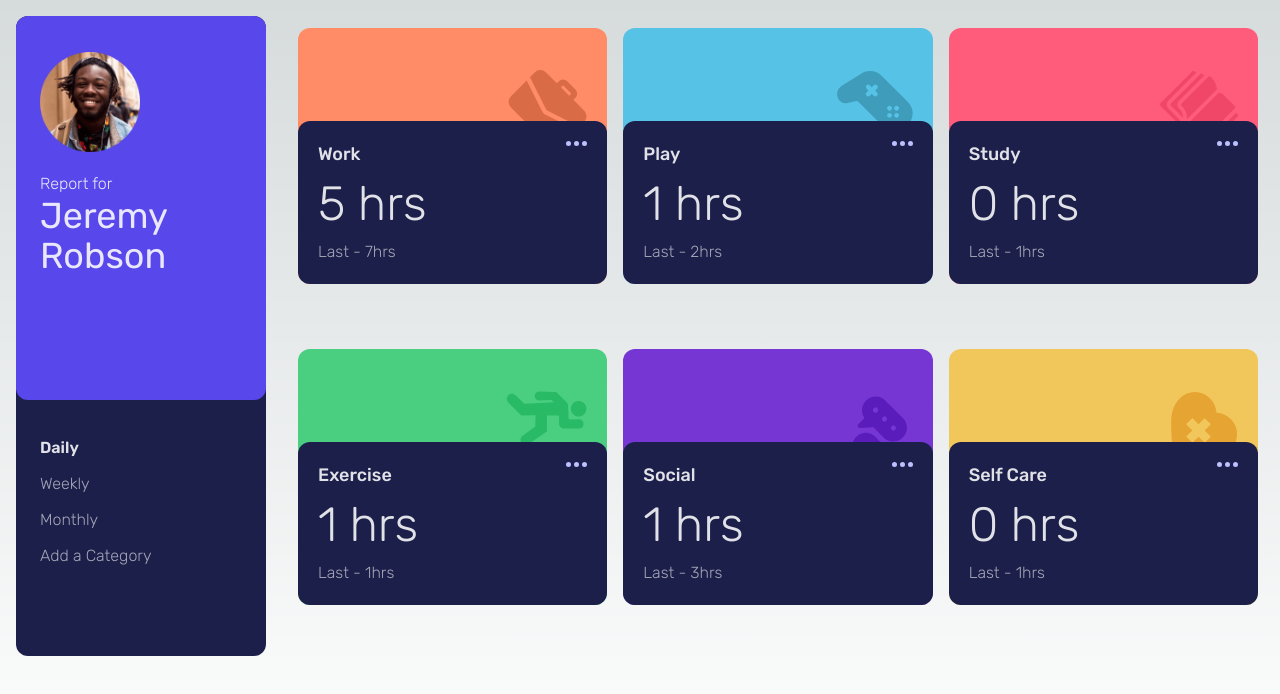
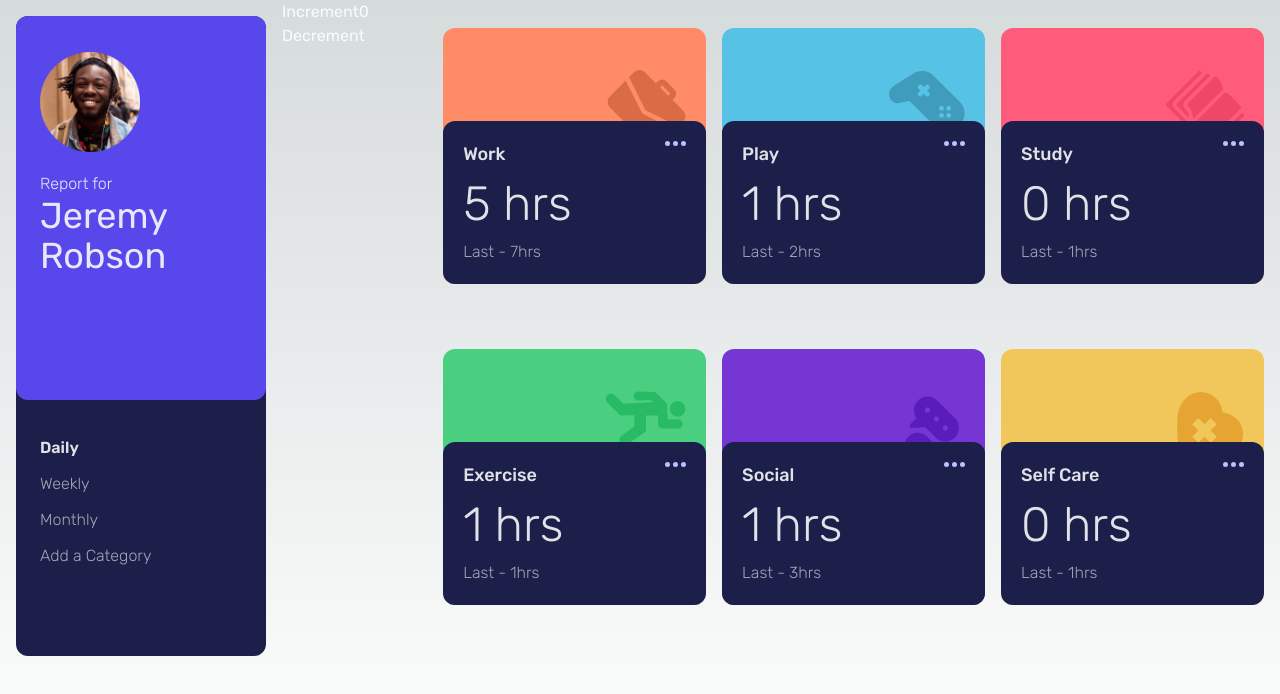
Before and after one commit to DavidVerghese/time-tracking-dashboard, a Next.js app: page /t/daily in a window 1280 px wide. Shown: the top 694 px of the page. Built offline with nearby package versions, Linux system fonts and the light colour scheme.

Commit message:
add redux

```diff
--- a/app/Grid/Grid.tsx
+++ b/app/Grid/Grid.tsx
@@ -1,5 +1,9 @@
+'use client'
 import Category from "../Category/Category";
 import tasksData from '../data.json'
+import { store } from '../store'
+import { Provider } from 'react-redux'
+import Counter from '../features/counter/Counter'
 
 interface GridProps {
 	timeframe: string
@@ -8,11 +12,14 @@
 export default function Grid({timeframe}: GridProps) {
 
 	return (
+		<Provider store={store}>
+			<Counter />
 			<div className="sm:grid grid-cols-2 lg:grid-cols-3 gap-4 sm:w-3/4 sm:h-4/5 m-4">
 				{tasksData.map((category, key) => (
 				<Category category={category} timeframe={timeframe} key={key} />
 					))
 				}
 			</div>
+		</Provider>
 	)
 }
--- /dev/null
+++ b/app/features/counter/Counter.tsx
@@ -0,0 +1,29 @@
+import React from 'react'
+import type { RootState } from '../../store'
+import { useSelector, useDispatch } from 'react-redux'
+import { decrement, increment } from './counterSlice'
+
+export default function Counter() {
+  const count = useSelector((state: RootState) => state.counter.value)
+  const dispatch = useDispatch()
+
+  return (
+    <div>
+      <div>
+        <button
+          aria-label="Increment value"
+          onClick={() => dispatch(increment())}
+        >
+          Increment
+        </button>
+        <span>{count}</span>
+        <button
+          aria-label="Decrement value"
+          onClick={() => dispatch(decrement())}
+        >
+          Decrement
+        </button>
+      </div>
+    </div>
+  )
+}
--- /dev/null
+++ b/app/features/counter/counterSlice.ts
@@ -0,0 +1,35 @@
+import { createSlice } from '@reduxjs/toolkit'
+import type { PayloadAction } from '@reduxjs/toolkit'
+
+export interface CounterState {
+  value: number
+}
+
+const initialState: CounterState = {
+  value: 0,
+}
+
+export const counterSlice = createSlice({
+  name: 'counter',
+  initialState,
+  reducers: {
+    increment: (state) => {
+      // Redux Toolkit allows us to write "mutating" logic in reducers. It
+      // doesn't actually mutate the state because it uses the Immer library,
+      // which detects changes to a "draft state" and produces a brand new
+      // immutable state based off those changes
+      state.value += 1
+    },
+    decrement: (state) => {
+      state.value -= 1
+    },
+    incrementByAmount: (state, action: PayloadAction<number>) => {
+      state.value += action.payload
+    },
+  },
+})
+
+// Action creators are generated for each case reducer function
+export const { increment, decrement, incrementByAmount } = counterSlice.actions
+
+export default counterSlice.reducer
--- /dev/null
+++ b/app/store.ts
@@ -0,0 +1,11 @@
+import { configureStore } from '@reduxjs/toolkit'
+import counterReducer from './features/counter/counterSlice'
+
+export const store = configureStore({
+  reducer: {counter: counterReducer,},
+})
+
+// Infer the `RootState` and `AppDispatch` types from the store itself
+export type RootState = ReturnType<typeof store.getState>
+// Inferred type: {posts: PostsState, comments: CommentsState, users: UsersState}
+export type AppDispatch = typeof store.dispatch
--- a/package.json
+++ b/package.json
@@ -9,10 +9,12 @@
     "lint": "next lint"
   },
   "dependencies": {
+    "@reduxjs/toolkit": "^2.1.0",
     "next": "14.0.1",
     "react": "^18",
     "react-dom": "^18",
     "react-modal": "^3.16.1",
+    "react-redux": "^9.1.0",
     "yup": "^1.3.3"
   },
   "devDependencies": {
```
Also changed, not shown: 1 other file (tests, documents, lock files or other folders). Lines whose indentation alone changed are shown as unchanged.
